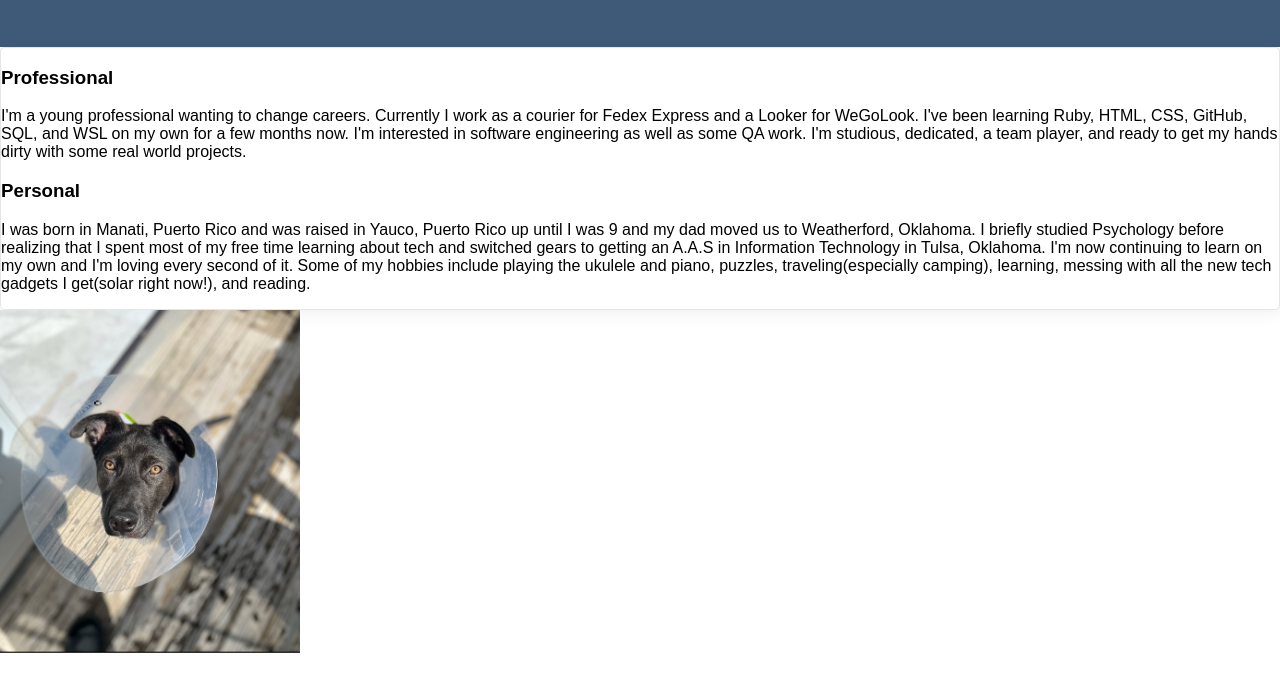
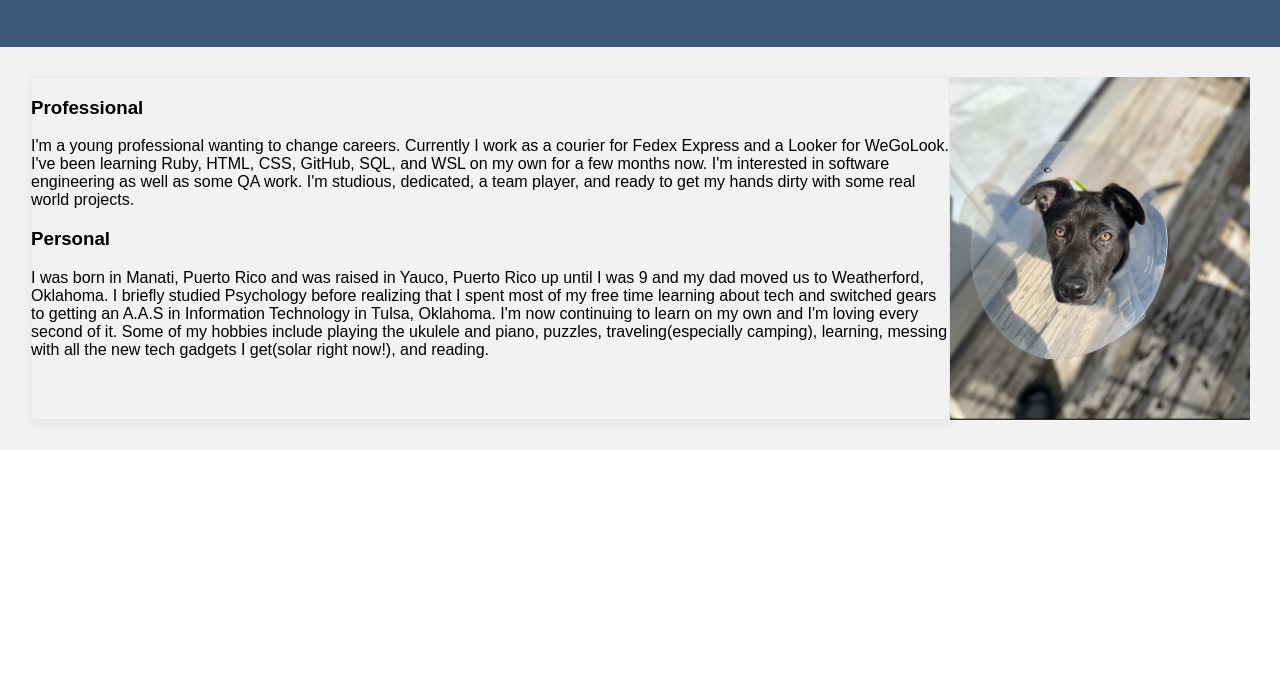
Before and after one commit to flopezpr/flopez, a plain HTML site: page Pages/aboutme.html in a window 1280 px wide. Shown: the part 61-752 px from the top of the page. Drawn offline with Linux system fonts and the light colour scheme.

Commit message:
Add flex, justify, backgroundcolor, padding to containerp

```diff
--- a/Pages/style.css
+++ b/Pages/style.css
@@ -17,6 +17,13 @@ body {
   gap: 30px;
 }
 
+.containerp {
+  display: flex;
+  justify-content: space-evenly;
+  background-color: #f2f2f2;
+  padding: 30px;
+}
+
 .mepara {
   border: 1px solid #e7e4e4;
   box-shadow: 2px 4px 16px rgba(0,0,0,.06);
```
